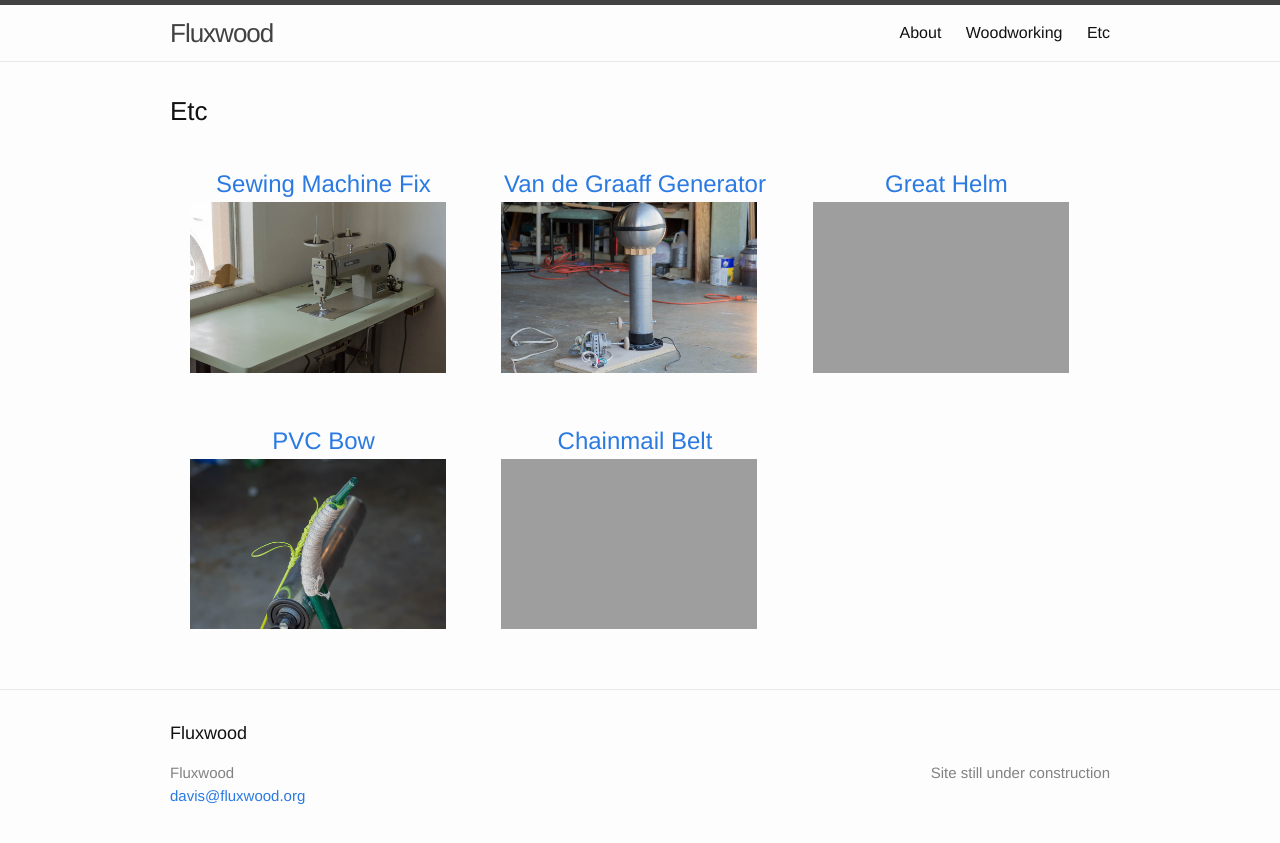
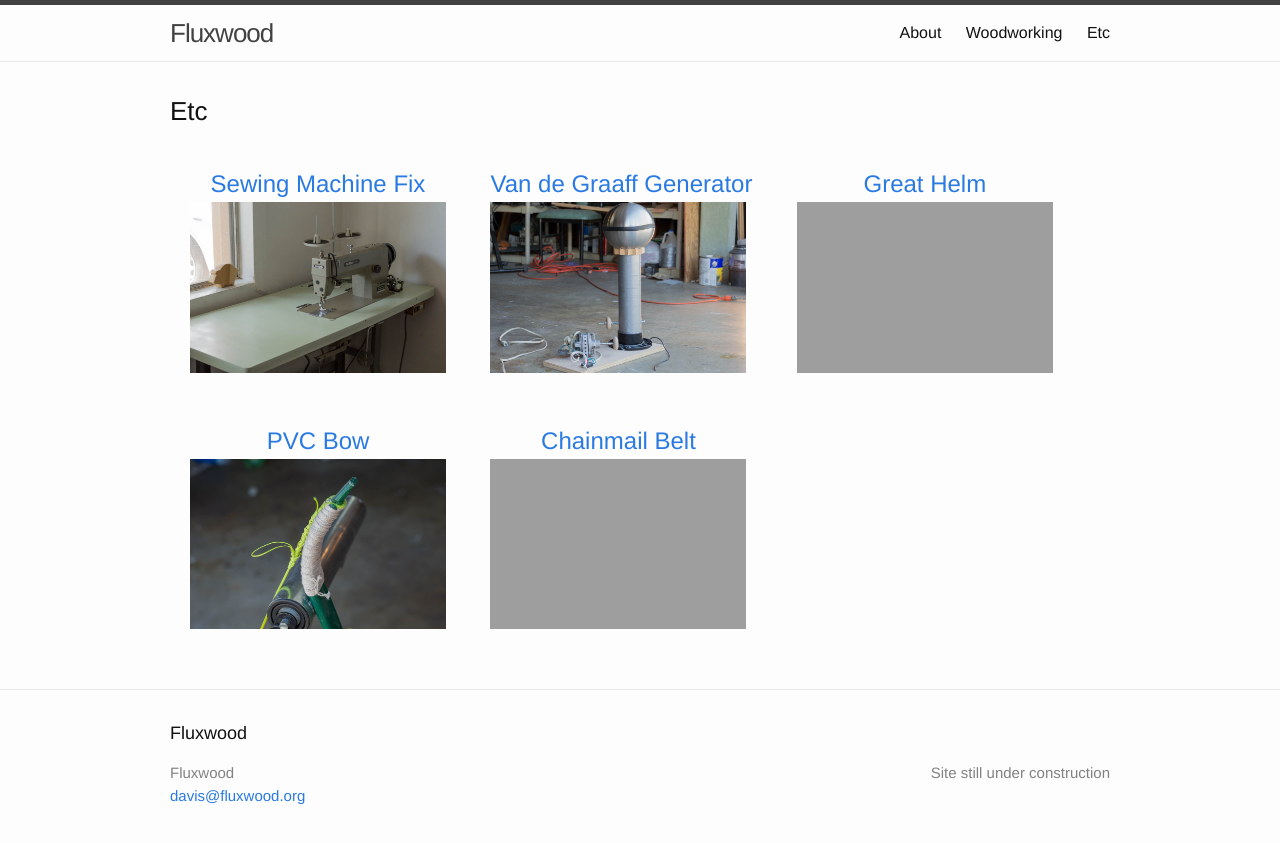
Before and after one commit to dac067/dac067.github.io, a Jekyll site: the page built from etc.md, in a window 1280 px wide. Shown: the top 843 px of the page. Built offline with Jekyll 4.4.1, drawn with Linux system fonts in a browser that asks for light colours.

Commit message:
Change mobile

```diff
--- a/_sass/_layout.scss
+++ b/_sass/_layout.scss
@@ -5,16 +5,15 @@
   .post-thumbnail{
     height: 10.66rem;
     width: 16rem;
+    text-align: center;
 
   }
 
   .col-4{
     display: inline-block;
     margin: 20px;
-    width:         calc(30% - (#{$spacing-unit} / 2));
-    width: -webkit-calc(30% - (#{$spacing-unit} / 2));
-    height:         calc(20% - (#{$spacing-unit} / 2));
-    height: -webkit-calc(20% - (#{$spacing-unit} / 2));
+
+
   }
 
   .row{
@@ -40,7 +39,6 @@
 }
 
 .post-thumbnail {
-
     width:         calc(70% - (#{$spacing-unit} / 2));
     width: -webkit-calc(70% - (#{$spacing-unit} / 2));
 }
```
